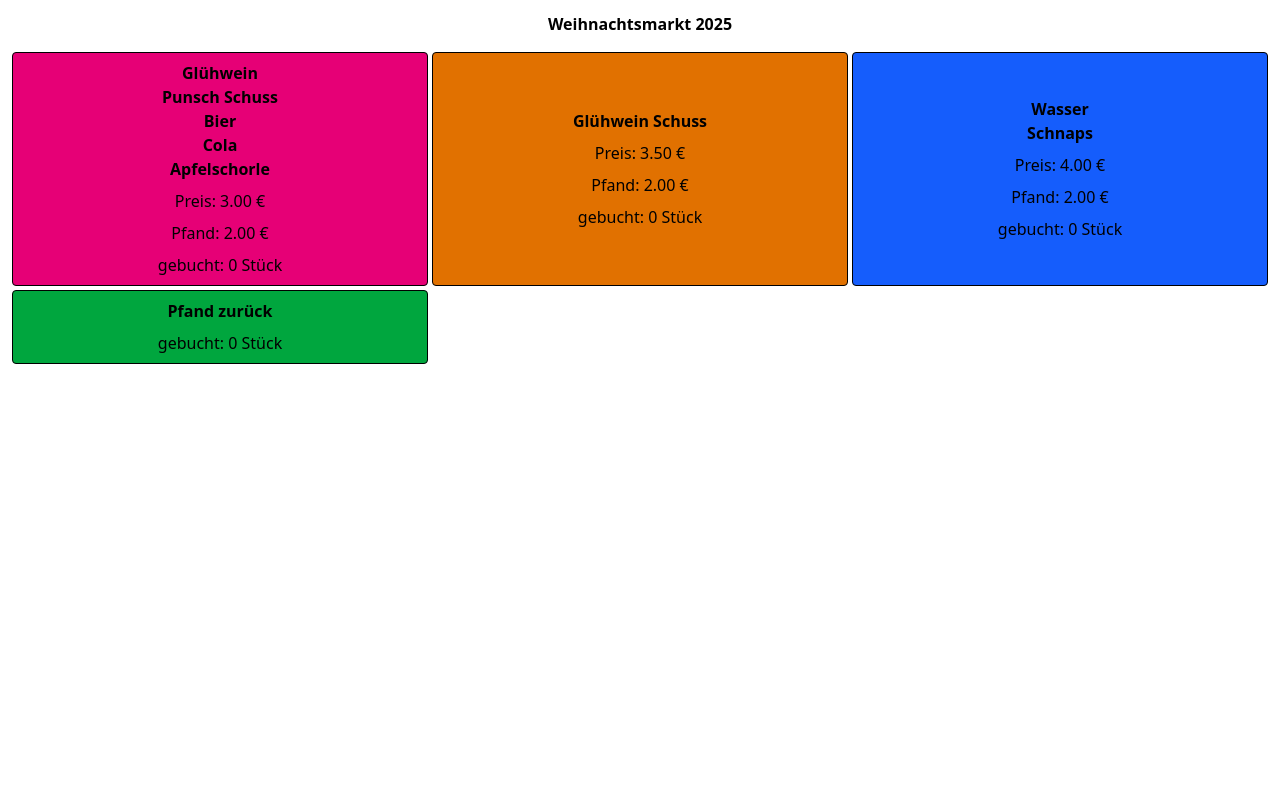
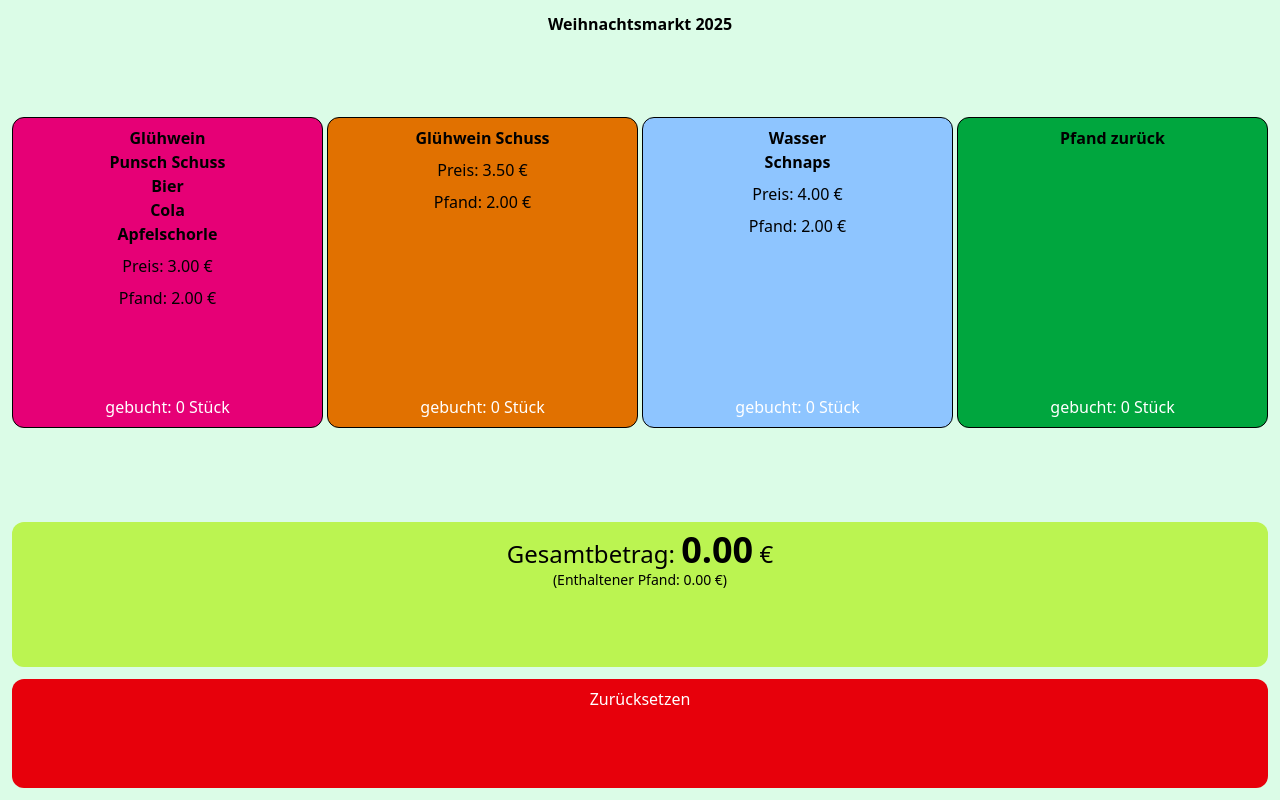
Before and after one commit to Krolock1/XMas25, a Vue app: page / in a window 1280 px wide. Built offline with nearby package versions, Linux system fonts and the light colour scheme.

Commit message:
add calculation

```diff
--- a/package.json
+++ b/package.json
@@ -4,7 +4,7 @@
   "version": "0.0.0",
   "type": "module",
   "scripts": {
-    "dev": "vite",
+    "dev": "vite --host",
     "lint": "eslint . --ext .ts,.tsx,.vue",
     "lint:fix": "eslint . --ext .ts,.tsx,.vue --fix",
     "build": "vue-tsc -b && vite build",
--- a/src/components/CalculatorView.vue
+++ b/src/components/CalculatorView.vue
@@ -1,17 +1,17 @@
 <template>
-    <div class="p-3 text-center">
+    <div class="p-3 text-center grid grid-col gap-3 bg-green-100 min-h-screen">
         <h2 class="font-bold">Weihnachtsmarkt 2025</h2>
         <div
-        class="mt-4 grid grid-cols-2 md:grid-cols-3 gap-1"
+        class="grid grid-cols-2 md:grid-cols-4 gap-1 auto-rows-fr"
         >
             <div
             v-for="item in xConfig"
             :key="item.id"
-            class="border p-2 rounded flex flex-col gap-2 text-center justify-center items-center"
+            class="border p-2 rounded-xl flex flex-col gap-2 text-center justify-center items-center"
             :class="item.background"
             @click="item.count++"
             >
-                <div class="font-bold">
+                <div class="font-extrabold">
                     <div v-for="name in item.displayNames" :key="name">{{ name }}</div>
                 </div>
                 <div v-if="item.amount > 0">
@@ -20,10 +20,21 @@
                 <div  v-if="item.amount > 0">
                     Pfand: {{ item.deposit.toFixed(2) }} €
                 </div>
-                <div>
+                <div class="grow"></div>
+                <div class="text-white">
                     gebucht: {{ item.count }} Stück
                 </div>
             </div>
+        </div>
+
+        <div class="grow"/>
+
+        <div class="rounded-xl bg-lime-300 p-2">
+            <div class="text-2xl">Gesamtbetrag: <span class="text-4xl font-black">{{ amountTotal.toFixed(2) }} </span> €</div>
+            <div class="text-sm">(Enthaltener Pfand: {{ deposit.toFixed(2) }} €)</div>
+        </div>
+        <div class="rounded-xl bg-red-600 text-white p-2" @click="clear">
+            Zurücksetzen
         </div>
     </div>
 </template>
@@ -58,7 +69,7 @@ const xConfig: Ref<XItem[]> = ref(      [
     },
     {
         id: 'water-shnaps',
-        background: 'bg-blue-600',
+        background: 'bg-blue-300',
         displayNames: ['Wasser', 'Schnaps'],
         amount: 4,
         deposit: 2,
@@ -82,8 +93,8 @@ const deposit = computed(() => {
 
 const amountTotal = computed(() => amount.value + deposit.value);
 
-const onAdd =(item: XItem)=> {
-    item.count++;
+const clear = () => {
+    xConfig.value.forEach(item => item.count = 0);
 }
 
 </script>
```
